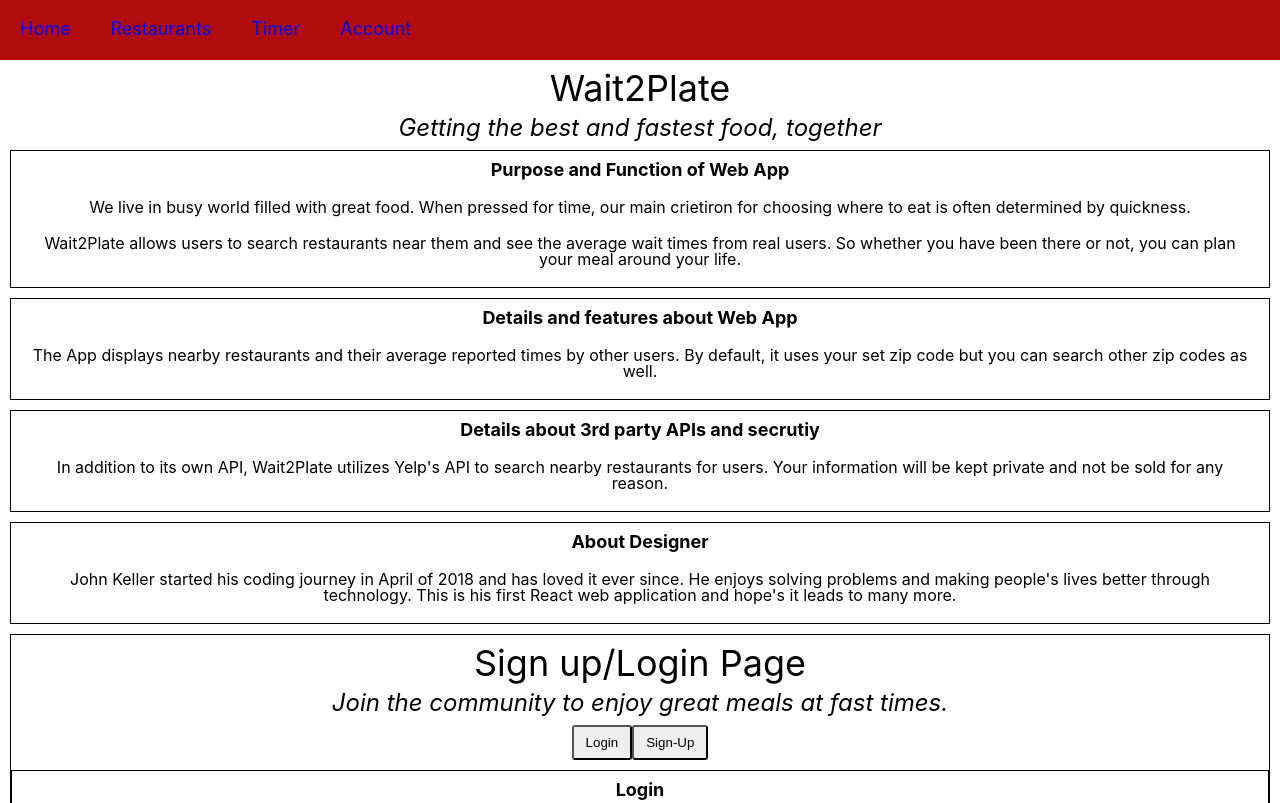
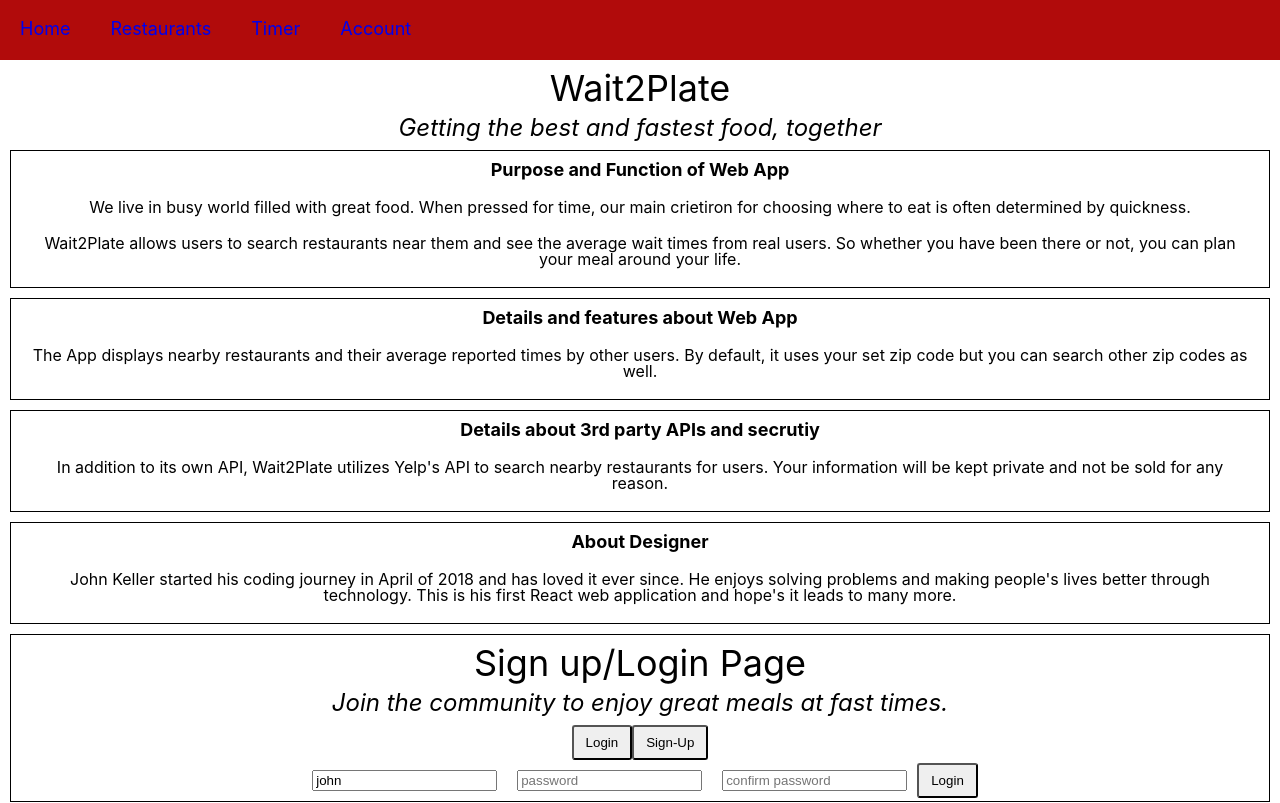
Before and after one commit to jmkeller3/wait2plate-client, a React (Create React App) app: page / in a window 1280 px wide. Shown: the top 803 px of the page. Built offline with nearby package versions, Linux system fonts and the light colour scheme.

Commit message:
testing redux forms

```diff
--- /dev/null
+++ b/src/Validation/index.js
@@ -0,0 +1,4 @@
+export const requiredInput = input => (input ? undefined : `Input is required`);
+
+export const matchInput = (input, allInputs) =>
+  input === allInputs.password ? undefined : "Passwords do not match";
--- /dev/null
+++ b/src/components/Field/index.js
@@ -0,0 +1,15 @@
+import React, { Fragment } from "react";
+
+export const myInput = props => {
+  const { input, type, meta } = props;
+  return (
+    <Fragment>
+      <input
+        {...props.input}
+        type={props.type}
+        placeholder={props.placeholder}
+      />
+      {meta.error && meta.touched && <div>{meta.error}</div>}
+    </Fragment>
+  );
+};
--- a/src/components/Login.js
+++ b/src/components/Login.js
@@ -1,9 +1,11 @@
 import React from "react";
 import { connect } from "react-redux";
+import { SubmissionError } from "redux-form";
 
 import { loginThunk, signupThunk } from "../actions";
 
 import "./Login.css";
+import LoginForm from "./LoginForm";
 
 export class Login extends React.Component {
   constructor(props) {
@@ -30,6 +32,17 @@ export class Login extends React.Component {
     this.props.dispatch(signupThunk(username, email, pass));
     this.setState({ username: "", email: "", pass: "", cpass: "" });
   };
+
+  submit = values => {
+    window.alert(JSON.stringify(values));
+  };
+
+  getInitialValues() {
+    return {
+      username: "john",
+      password: ""
+    };
+  }
 
   render() {
     return (
@@ -103,6 +116,12 @@ export class Login extends React.Component {
             </form>
           </section>
         ) : (
+          <LoginForm
+            onSubmit={this.submit}
+            initialValues={this.getInitialValues()}
+          />
+        )
+        /* (
           <section className="login">
             <header>
               <h3>Login</h3>
@@ -136,7 +155,8 @@ export class Login extends React.Component {
               <button type="submit">Login</button>
             </form>
           </section>
-        )}
+        ) */
+        }
       </div>
     );
   }
--- a/src/components/LoginForm.js
+++ b/src/components/LoginForm.js
@@ -1,5 +1,7 @@
 import React, { Component } from "react";
 import { Field, reduxForm } from "redux-form";
+import { myInput } from "./Field";
+import { requiredInput, matchInput } from "../Validation";
 
 class LoginForm extends Component {
   render() {
@@ -8,15 +10,24 @@ class LoginForm extends Component {
       <form onSubmit={handleSubmit}>
         <Field
           name="username"
-          component="input"
+          component={myInput}
           type="text"
           placeholder="username"
+          validate={[requiredInput]}
         />
         <Field
           name="password"
-          component="input"
+          component={myInput}
           type="password"
-          placeholder="Secrets"
+          placeholder="password"
+          validate={[requiredInput]}
+        />
+        <Field
+          name="cpassword"
+          component={myInput}
+          type="password"
+          placeholder="confirm password"
+          validate={[requiredInput, matchInput]}
         />
         <button type="submit" label="submit">
           Login
```
